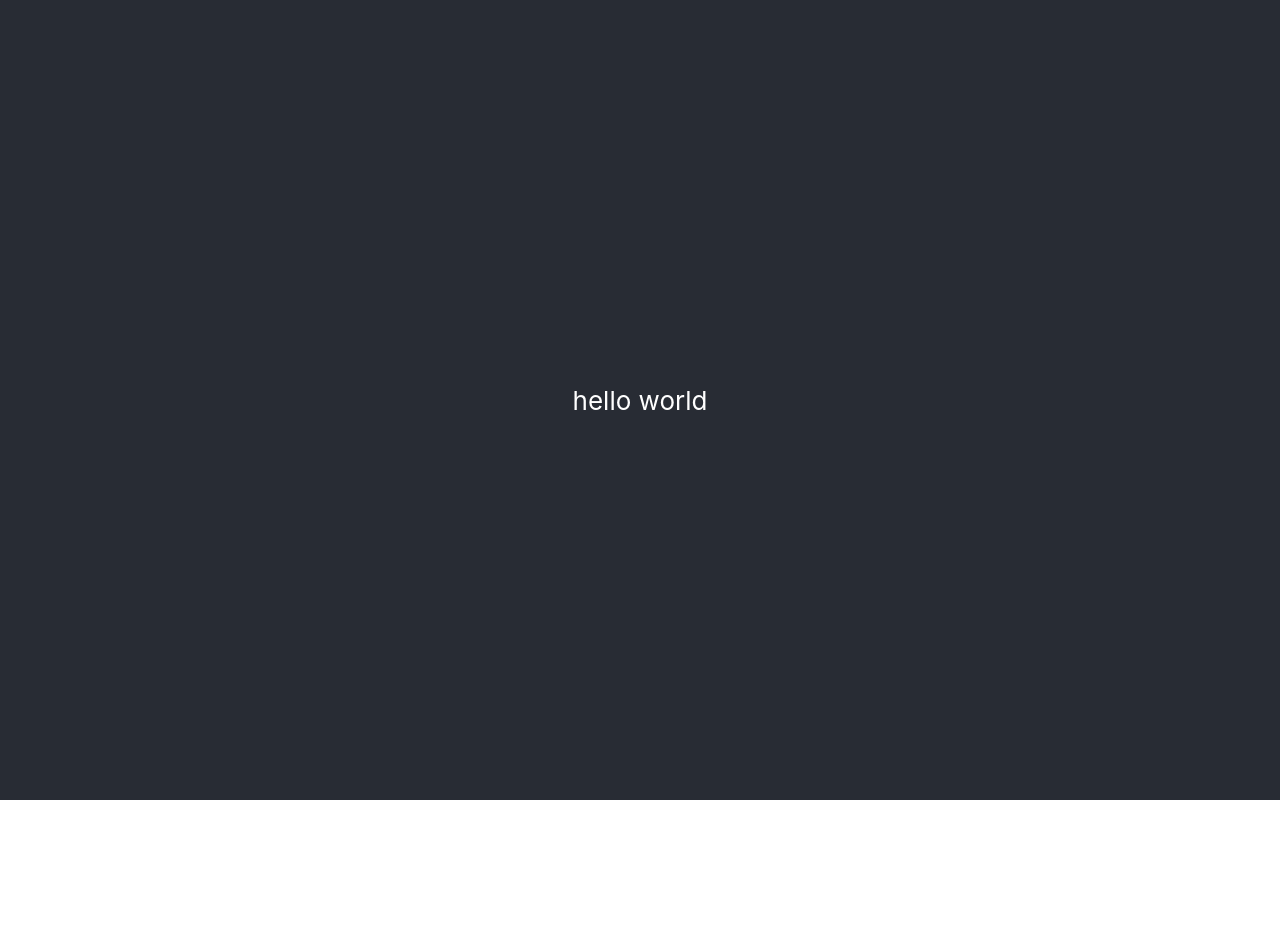
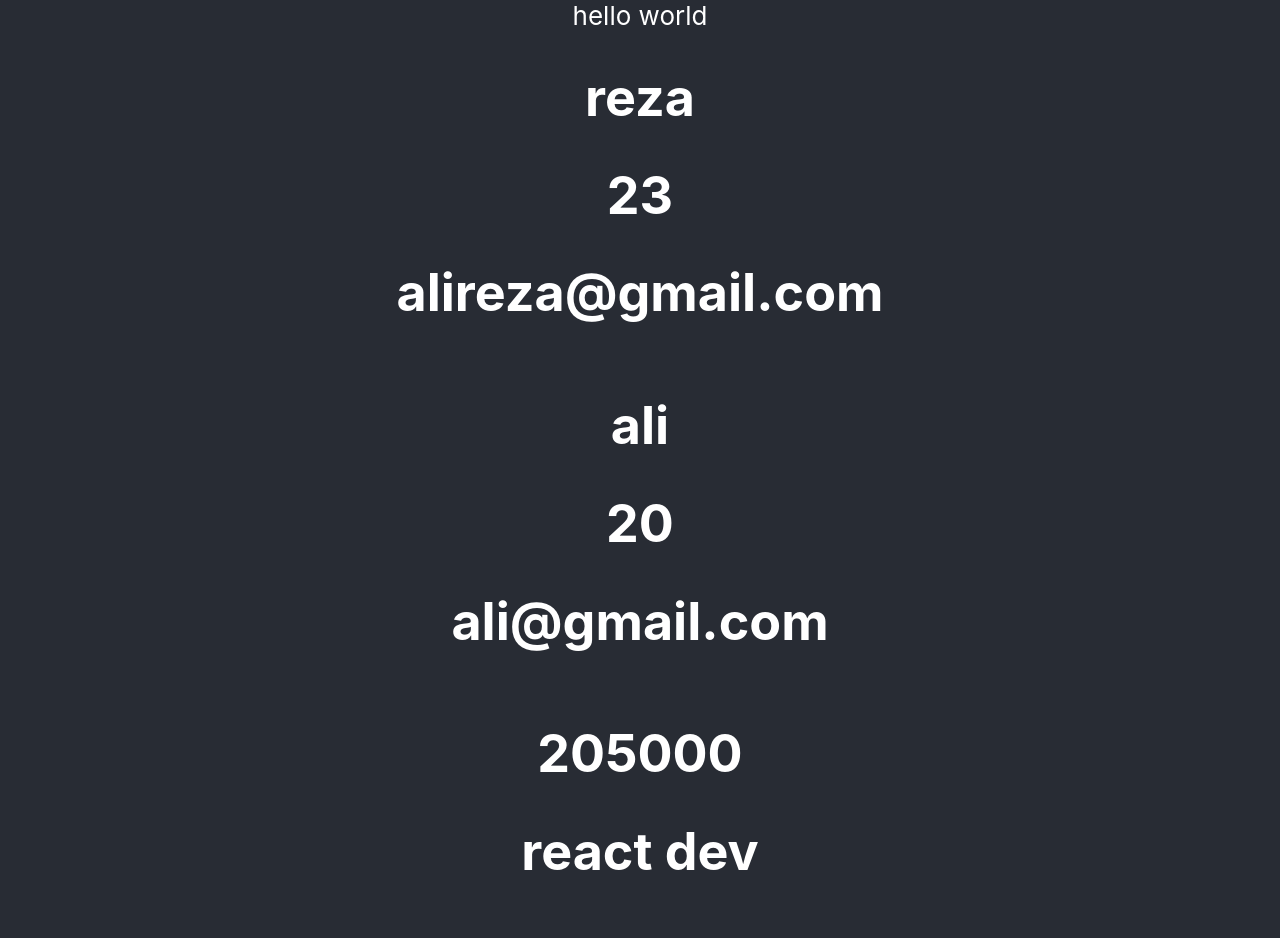
Before and after one commit to Mratashnejad/re-tutorial, a React (Create React App) app: page / in a window 1280 px wide. Shown: the top 938 px of the page. Before the commit the page ends 800 px from the top, so only its background shows below. Built offline with nearby package versions, Linux system fonts and the light colour scheme.

Commit message:
props component funcation

```diff
--- a/src/App.js
+++ b/src/App.js
@@ -1,14 +1,62 @@
-import logo from './logo.svg';
 import './App.css';
 
+//parent component
 function App() {
+//variable
   return (
     <div className="App">
       <header className="App-header">
         hello world
+
+        {/* chiled component*/}
+        <GetNameComponnent name = 'reza' age ={23} email="alireza@gmail.com"/>
+        <GetNameComponnent name = 'ali' age ={20} email="ali@gmail.com"/>
+        <Job salary = {205000} position = "react dev" company = "amazon" />
       </header>
     </div>
   );
 }
 
+//funcation
+const getName = ()=>{
+  return 'alireza'
+}
+
+//props
+// const props = {
+//   name : "alireza",
+//   age : "31",
+//   email: "alirezaatashnejad@gmail.com"
+// }
+
+
+//component
+
+const GetNameComponnent = (props)=>{
+
+  return (
+  //  <div>
+  //   <h1>Alireza</h1>
+  //   <h2>30</h2>
+  //   <h3>alirezaatashnejad@gmail.com</h3>
+  // </div>
+    <div>
+      <h1>{props.name}</h1>
+      <h1>{props.age}</h1>
+      <h1>{props.email}</h1>
+    </div>
+
+  )
+}
+//component Job
+
+const Job = (props)=>{
+  return(
+   <div>
+    <h1>{props.salary}</h1>
+    <h1>{props.position}</h1>
+    <h1>{props.company}</h1>
+   </div>
+  )
+}
 export default App;
```
